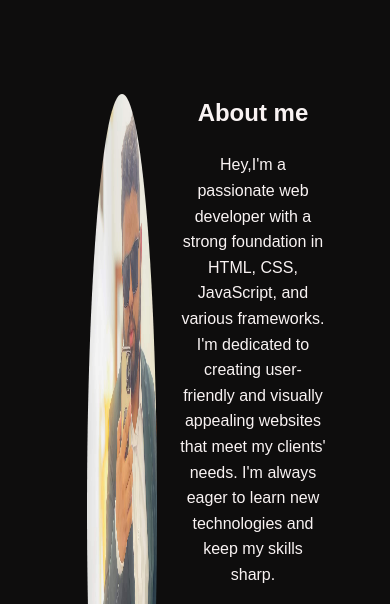
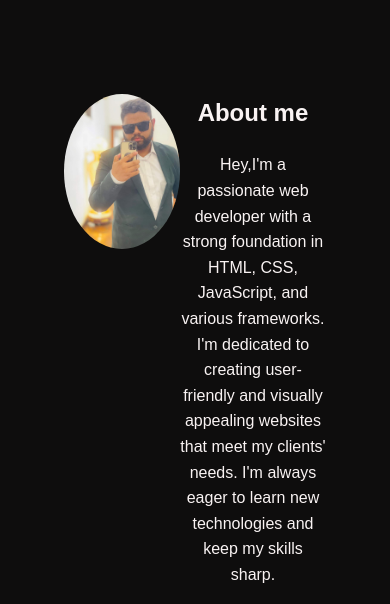
Before and after one commit to hatheesha/portfolio2, a plain HTML site: page index.html in a window 390 px wide. Shown: the part 846-1450 px from the top of the page. Drawn offline with Linux system fonts and the light colour scheme.

Commit message:
hero responsive

```diff
--- a/style.css
+++ b/style.css
@@ -202,8 +202,8 @@ nav ul li a:hover::after {
 }
 
 .about-col-1 img {
-    width: 60%;
-    height: 90%;
+    width: 100%;
+    height: auto;
     border-radius: 50%;
 }
 
```
